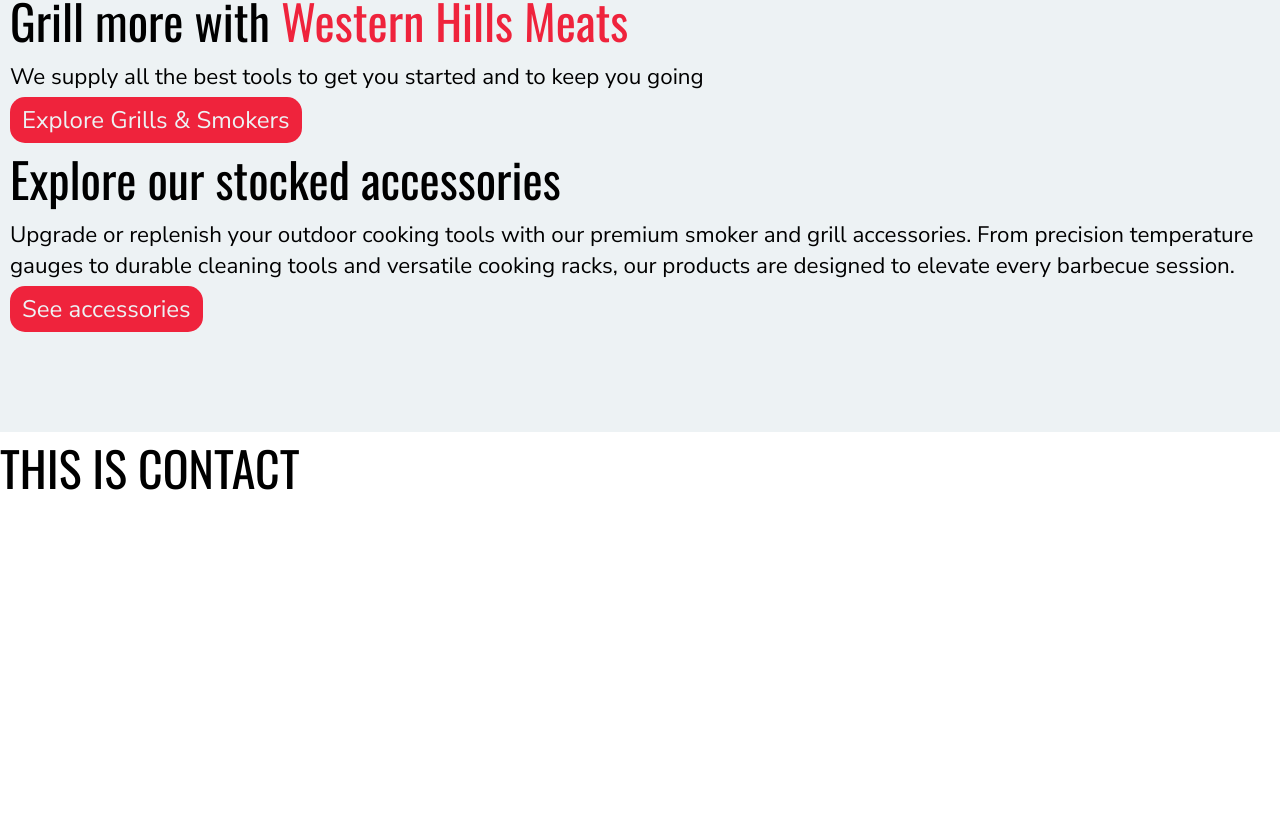
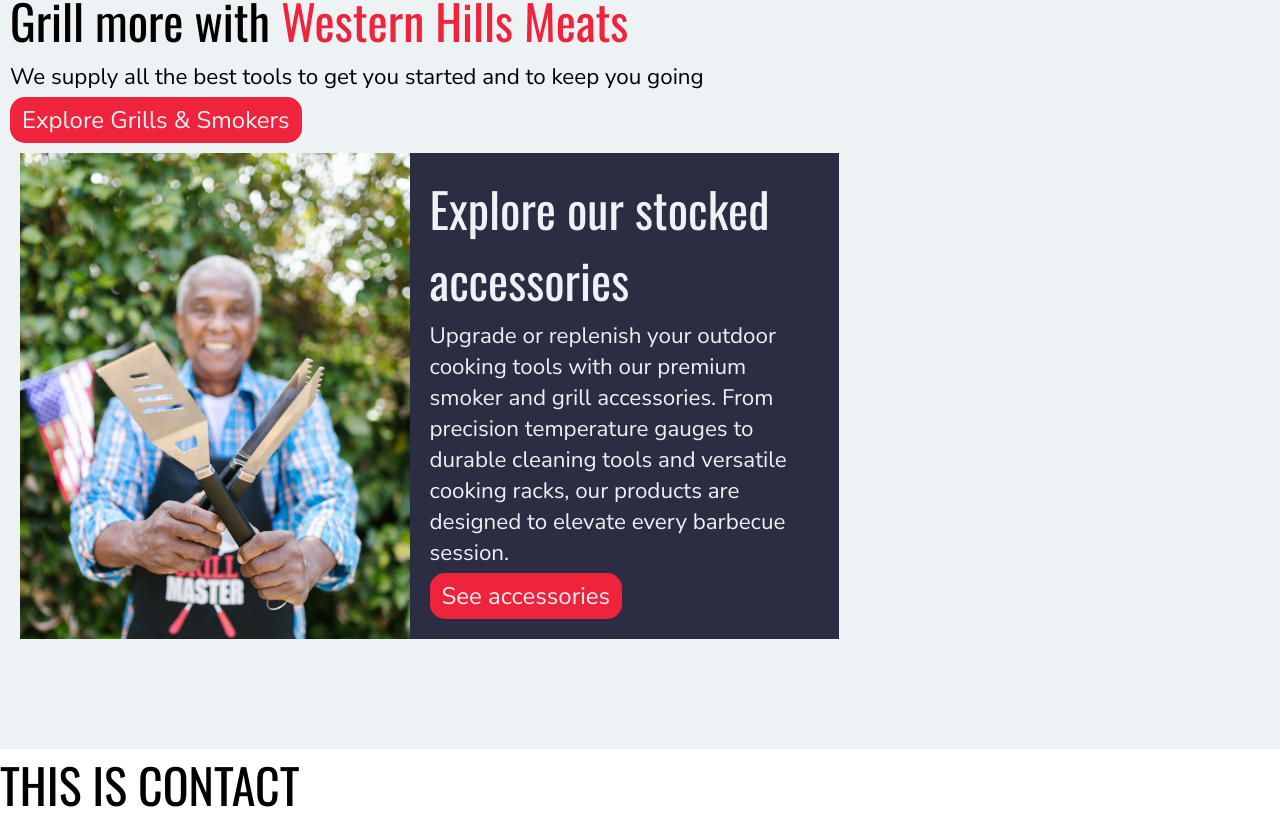
Before and after one commit to Thomas-Cottis-21/western_hills_meats, a React (Vite) app: page / in a window 1280 px wide. Shown: the part 2070-2890 px from the top of the page. Before the commit the page ends 2573 px from the top, so only its background shows below. Built offline with nearby package versions, Linux system fonts and the light colour scheme.

Commit message:
hero card scss bug

```diff
--- a/src/assets/style/style.scss
+++ b/src/assets/style/style.scss
@@ -6,5 +6,5 @@
 @import "_callToAction.scss";
 @import "_condimentHero.scss";
 @import "_smokerHero.scss";
-//@import "_heroCard.scss";
+@import "_heroCard.scss";
 @import "_global.scss";
```
